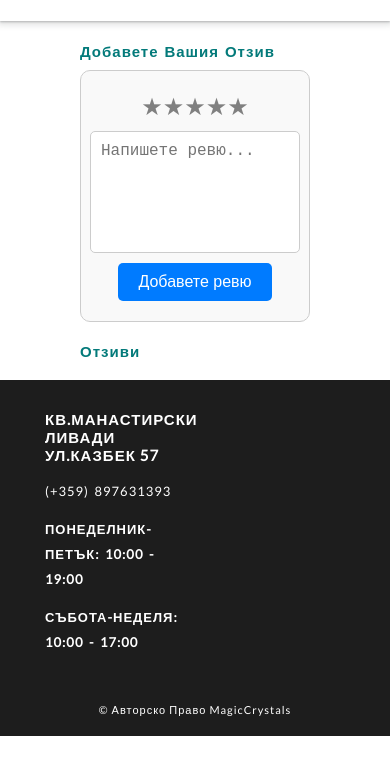
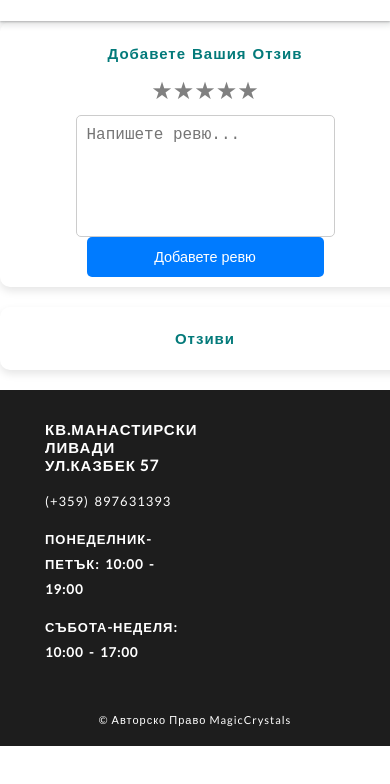
Before and after one commit to kanastasov/MagicCrystalsEshop, a website: page contentDetails.html in a window 390 px wide. Shown: the part 58-842 px from the top of the page. Drawn offline with Linux system fonts and the light colour scheme; no server answers.

Commit message:
fixes on review ui

```diff
--- a/css/reviews.css
+++ b/css/reviews.css
@@ -1,48 +1,64 @@
-#review-container {
-    max-width: 500px;
+/* Ensure the container holds both the image and review section */
+#containerProduct {
+    display: flex;
+    flex-direction: column;
+    align-items: center;
+    width: 100%;
+    max-width: 1000px;
     margin: 0 auto;
-    padding: 20px;
-    border: 1px solid #ccc;
-    border-radius: 10px;
-    background-color: #f9f9f9;
 }
 
-#rating {
-    display: flex;
-    justify-content: center;
-    margin-bottom: 10px;
+/* Style for the product image */
+#productImage {
+    width: 100%;
+    max-width: 600px;
+    /* Limits image size */
+    height: auto;
+    display: block;
+    margin-bottom: 20px;
+    /* Adds space below image */
+    border-radius: 10px;
+    box-shadow: 0 4px 8px rgba(0, 0, 0, 0.1);
 }
 
-.star {
-    font-size: 2rem;
-    color: #ccc;
-    cursor: pointer;
-    transition: color 0.2s ease;
+/* Review Section */
+.review-section {
+    display: flex;
+    flex-direction: column;
+    align-items: center;
+    width: 90%;
+    max-width: 600px;
+    margin: 0 auto 20px auto;
+    /* Ensures space between reviews */
+    padding: 15px;
+    background: #fff;
+    border-radius: 10px;
+    box-shadow: 0 4px 8px rgba(0, 0, 0, 0.1);
 }
 
-.star.selected {
-    color: #ffcc00;
-}
-
+/* Style the form */
 #review-form {
     display: flex;
     flex-direction: column;
     align-items: center;
+    width: 100%;
 }
 
+/* Form Input */
 #review-text {
     width: 100%;
-    height: 100px;
-    margin-bottom: 10px;
+    height: 120px;
     padding: 10px;
+    border: 1px solid #ccc;
     border-radius: 5px;
-    border: 1px solid #ccc;
     font-size: 1rem;
     resize: none;
 }
 
+/* Submit Button */
 #submit-review {
-    padding: 10px 20px;
+    width: 100%;
+    padding: 12px;
     font-size: 1rem;
     cursor: pointer;
     background-color: #007bff;
@@ -56,6 +72,13 @@
     background-color: #0056b3;
 }
 
+/* Star Rating */
+#rating {
+    display: flex;
+    justify-content: center;
+    margin-bottom: 10px;
+}
+
 .star {
     font-size: 24px;
     cursor: pointer;
@@ -67,21 +90,40 @@
     color: gold;
 }
 
-.review-section {
-    align-items: center;
-    flex-direction: column;
-    align-items: flex-start;
-    /* Aligns items to the start of the container */
-    margin: 20px 80px;
-    /* Adds vertical spacing between review sections */
+/* Reviews List */
+#reviewList {
+    width: 100%;
+    max-width: 600px;
+    margin: 20px auto;
 }
 
-.review-section h2 {
-    margin: 0 0 10px 0;
-    /* Adjusts spacing around the <h2> */
+/* Individual Review */
+.review {
+    background: #f9f9f9;
+    padding: 10px;
+    margin-bottom: 10px;
+    border-radius: 5px;
+    border-left: 4px solid #007bff;
 }
 
-.review-content {
-    padding: 10px;
-    margin: 0;
+/* Username in Review */
+.review strong {
+    color: #333;
+    font-size: 1.1rem;
 }
+
+/* Responsive Fixes */
+@media (max-width: 768px) {
+    .review-section {
+        width: 100%;
+        padding: 10px;
+    }
+
+    #review-text {
+        height: 100px;
+    }
+
+    #submit-review {
+        font-size: 0.9rem;
+    }
+}
```
